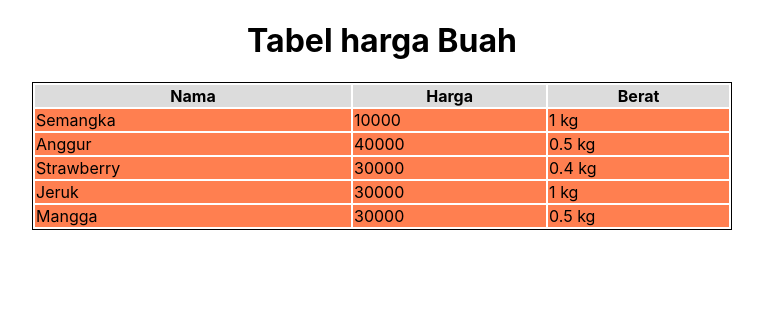
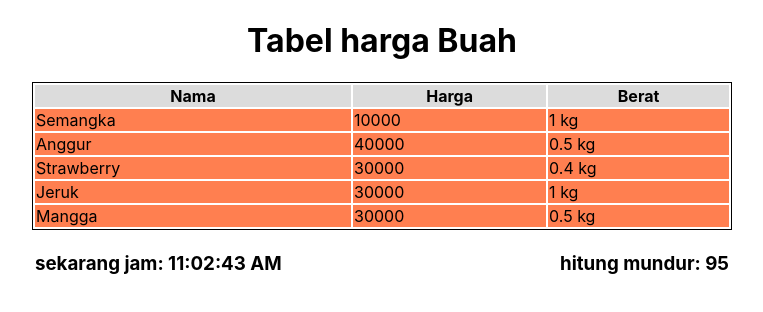
Before and after one commit to ilus7cha/sanbercode-reactjs-0720-week3, a React (Create React App) app: page / in a window 1280 px wide. Shown: the top 312 px of the page, without its empty margins (258-1021 px from the left). Built offline with nearby package versions, Linux system fonts and the light colour scheme.

Commit message:
update tugas12

```diff
--- a/src/App.js
+++ b/src/App.js
@@ -2,12 +2,17 @@ import React from 'react';
 //import logo from './logo.svg';
 import './App.css';
 import HargaBuah from './tugas11';
+import Timer from './tugas12/timer';
 
 function App() {
   return (
     <div className="App">
+    {/* Tugas 11 */}
       <h1>Tabel harga Buah</h1>
       <HargaBuah />
+
+    {/* Tugas 12 */}
+      <Timer start= {100} />
     </div>
   );
 }
--- /dev/null
+++ b/src/tugas12/timer.css
@@ -0,0 +1,12 @@
+table.tugas12{
+    margin: 0 auto;
+    width: 700px;
+}
+
+.date{
+    float: left;
+}
+
+.time{
+    float: right;
+}
--- /dev/null
+++ b/src/tugas12/timer.js
@@ -0,0 +1,57 @@
+import React, {Component} from 'react';
+import './timer.css';
+
+
+class Timer extends Component{
+    constructor(props){
+      super(props)
+      this.state = {
+        date: new Date(),
+        time: 0
+      }
+    }
+
+    componentDidMount(){
+      if (this.props.start !== undefined){
+        this.setState({time: this.props.start})
+      }
+      this.timerID = setInterval(() => this.tick(),1000);
+    }
+
+    componentDidUpdate(){
+        if(this.state.time <= 0){
+            this.componentWillUnmount();
+        }
+    }
+
+    componentWillUnmount(){
+      clearInterval(this.timerID);
+    }
+
+    tick() {
+      this.setState({
+        date: new Date(),
+        time: this.state.time - 1
+      });
+    }
+
+
+    render(){
+      return(
+        <>
+        {this.state.time > 0 &&
+        <div className = "show">
+            <table className= "tugas12">
+            <tr>
+            <th><h3 className= "date">sekarang jam: {this.state.date.toLocaleTimeString()}</h3></th>
+            <th><h3 className= "time">hitung mundur: {this.state.time}</h3></th>
+            </tr>
+        </table>
+        </div>
+        }
+        </>
+      );
+    }
+  }
+
+  export default Timer
```
